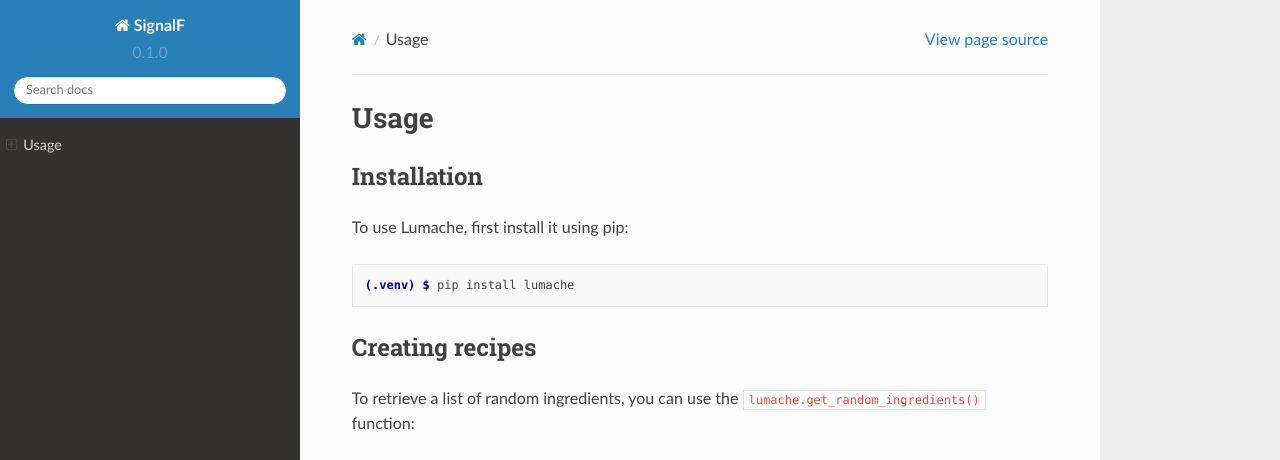
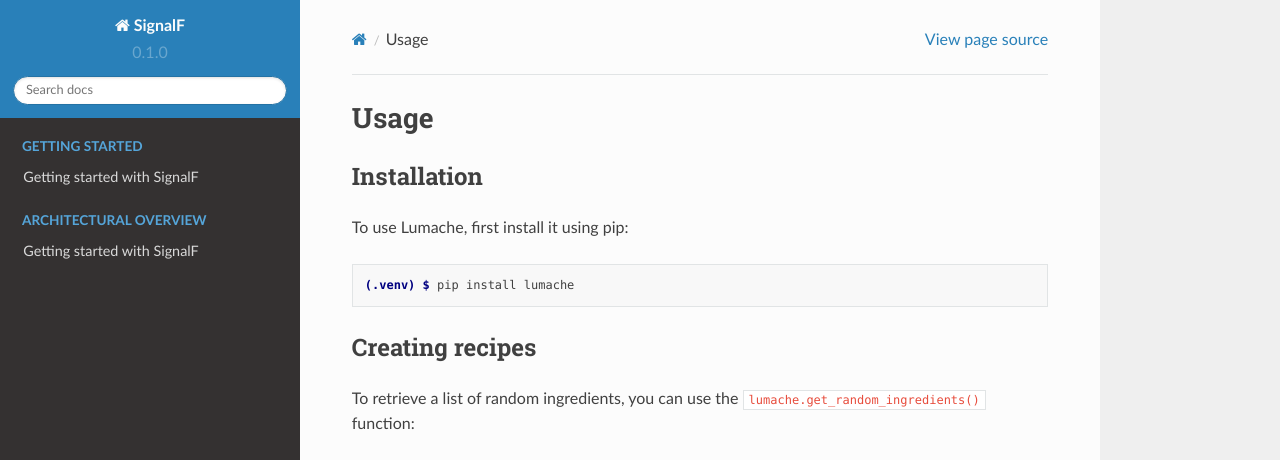
Before and after one commit to SignalF/SignalF.Documentation, a Sphinx documentation site: the page built from docs/source/usage.rst, in a window 1280 px wide and 1036 px high. Shown: the top 460 px of the window. Built offline with Sphinx 7.4.7 and the Read the Docs theme 2.0.0, drawn with Linux system fonts in a browser that asks for light colours; pages that are not in the unit, such as notebooks, are missing from menus; grey boxes are pictures that could not be loaded.

Commit message:
Update index.rst

```diff
--- a/docs/source/index.rst
+++ b/docs/source/index.rst
@@ -5,13 +5,13 @@ Welcome to the SignalF documentation!
    :maxdepth: 2
    :caption: Getting started
 
-   archtecture overview
+   /getting-started
 
 .. toctree::
    :maxdepth: 2
    :caption: Architectural overview
 
-
+   /getting-started
 
 **SignalF** is a configurable, modular .NET measurement and control software specially designed for operation on single-board computers such as the Raspberry Pi or the Orange Pi. In industry, single-board computers are primarily used in measurement and control technology (MCR), where they often replace the much more expensive programmable logic controllers (PLCs).
 
```
